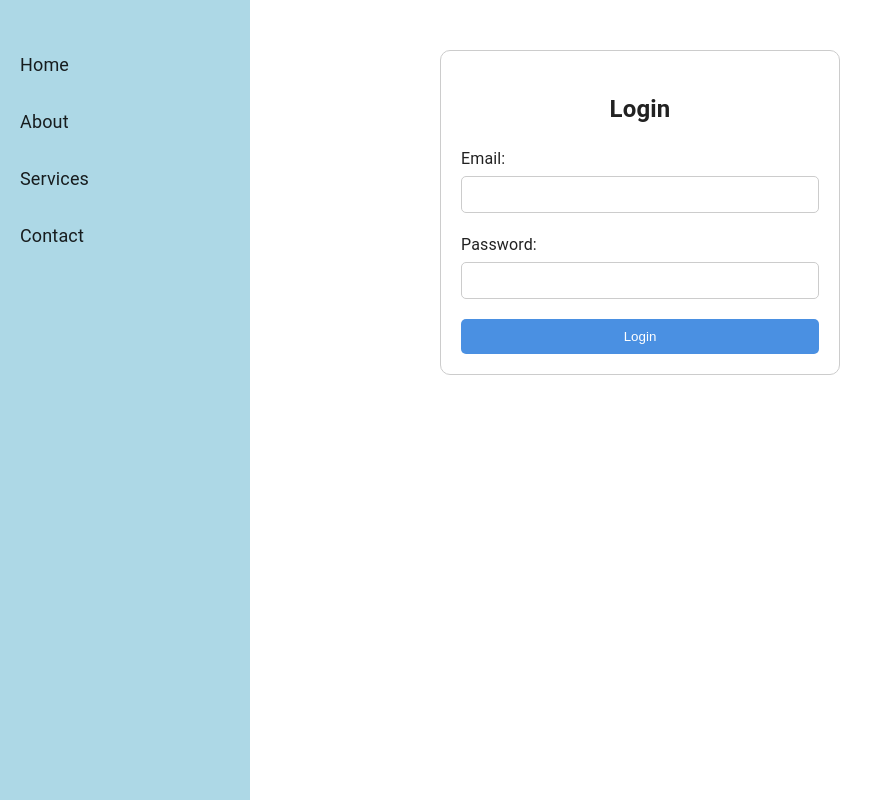
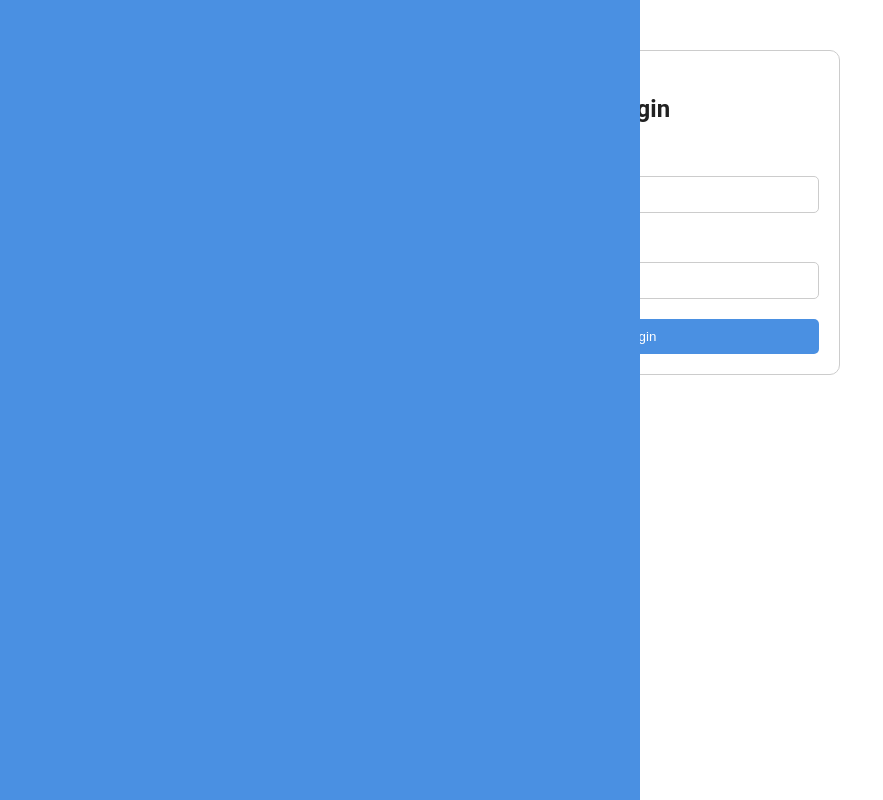
Before and after one commit to hewageuhcu/BusyBees_DCMS-Front_End-, a React (Vite) app in the folder BusyBees_DCMS-Frontend/: page /login in a window 1280 px wide. Shown: the whole page, without its empty margins (0-883 px from the left). Built offline with nearby package versions, Linux system fonts and the light colour scheme.

Commit message:
Refactor sidebar width and background color

```diff
--- a/BusyBees_DCMS-Frontend/src/App.css
+++ b/BusyBees_DCMS-Frontend/src/App.css
@@ -59,29 +59,13 @@
 
 
 /* src/Sidebar.css */
+
 .sidebar {
-  width: 250px;
+  width: 50%;
   height: 100vh;
-  background-color: lightblue;
+  background-color: #4A90E2;
   padding: 20px;
   position: fixed;
   top: 0;
   left: 0;
 }
-
-.sidebar ul {
-  list-style-type: none;
-  padding: 0;
-}
-
-.sidebar ul li {
-  padding: 15px 0;
-  font-size: 18px;
-  cursor: pointer;
-}
-
-.sidebar ul li:hover {
-  background-color: #87cefa;
-  border-radius: 5px;
-  padding-left: 10px;
-}
--- a/BusyBees_DCMS-Frontend/src/pages/LoginPage.jsx
+++ b/BusyBees_DCMS-Frontend/src/pages/LoginPage.jsx
@@ -15,14 +15,7 @@ const LoginPage = () => {
   return (
     <div className="container">
       {/* Sidebar */}
-      <div className="sidebar">
-        <ul>
-          <li>Home</li>
-          <li>About</li>
-          <li>Services</li>
-          <li>Contact</li>
-        </ul>
-      </div>
+   <div className="sidebar"></div>
 
       {/* Login Form */}
       <div className="login-form">
```
